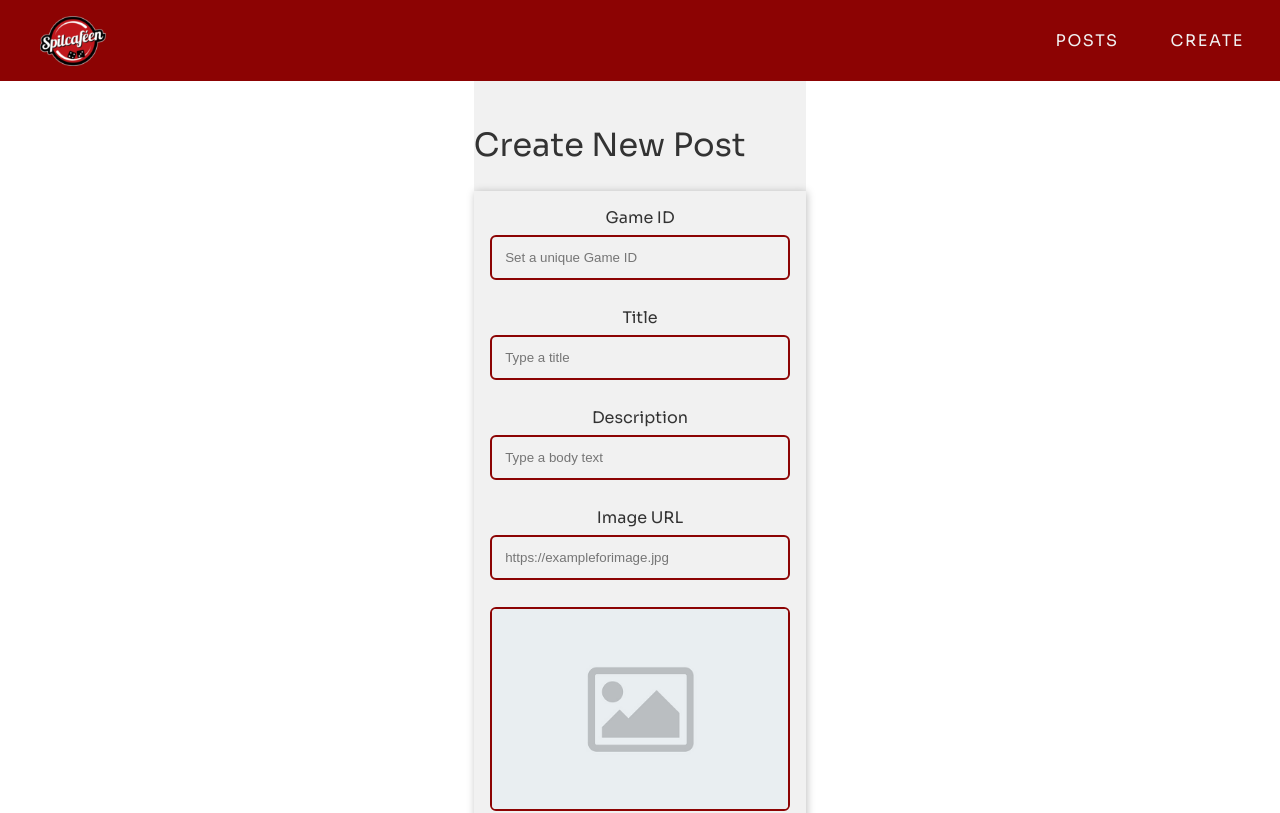
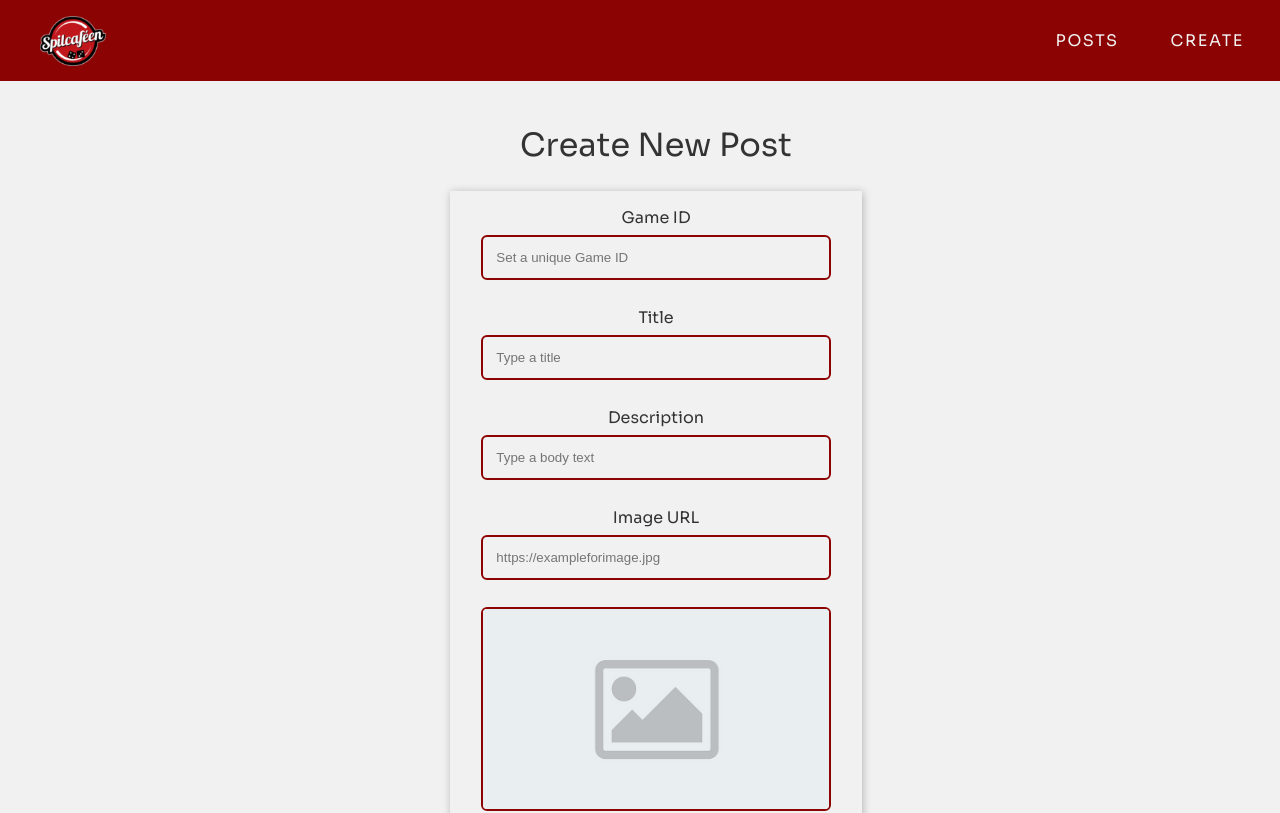
Before and after one commit to maggiewaldauf/spilcafeen, a React (Vite) app: page /spilcafeen/create in a window 1280 px wide. Shown: the top 813 px of the page. Built offline with nearby package versions, Linux system fonts and the light colour scheme.

Commit message:
Adjusting Layout

```diff
--- a/src/pages/HomePage.jsx
+++ b/src/pages/HomePage.jsx
@@ -120,7 +120,7 @@ export default function HomePage() {
                     ))}
                 </section>
             ) : (
-                <p>No matching results</p>
+                <p className="no-results-message">No matching results</p>
             )}
             </section>
         </section>
--- a/src/styles.css
+++ b/src/styles.css
@@ -14,20 +14,21 @@ body {
     font-family: 'Sora', sans-serif;
     background-color: var(--background-color);
     color: var(--text-color-dark);
-    margin: 0;
-    padding: 0;
-    display: flex;
     justify-content: center;
     align-items: center;
 }
 
 html, body {
+    width: 100%;
+    min-height: 100vh;
+    margin: 0;
     overflow-x: hidden;
+    background-color: #f1f1f1;
 }
 
 
 main {
-    padding: 50px 0 0;
+    padding: 50px 0;
     width: 100%;
     background-color: #f1f1f1;
 }
@@ -52,7 +53,9 @@ h3 {
     background-color: #f1f1f1;
     min-height: calc(100vh - 58px - 2em);
     padding-top: 3em;
+    padding-left: 1em;
     width: 100%;
+    text-align: center;
 
 }
 
@@ -67,6 +70,9 @@ h3 {
     text-transform: uppercase;
 }
 
+.no-results-message {
+    padding-left: 100px;
+}
 
 /* ---------- nav styling ---------- */
 
```
